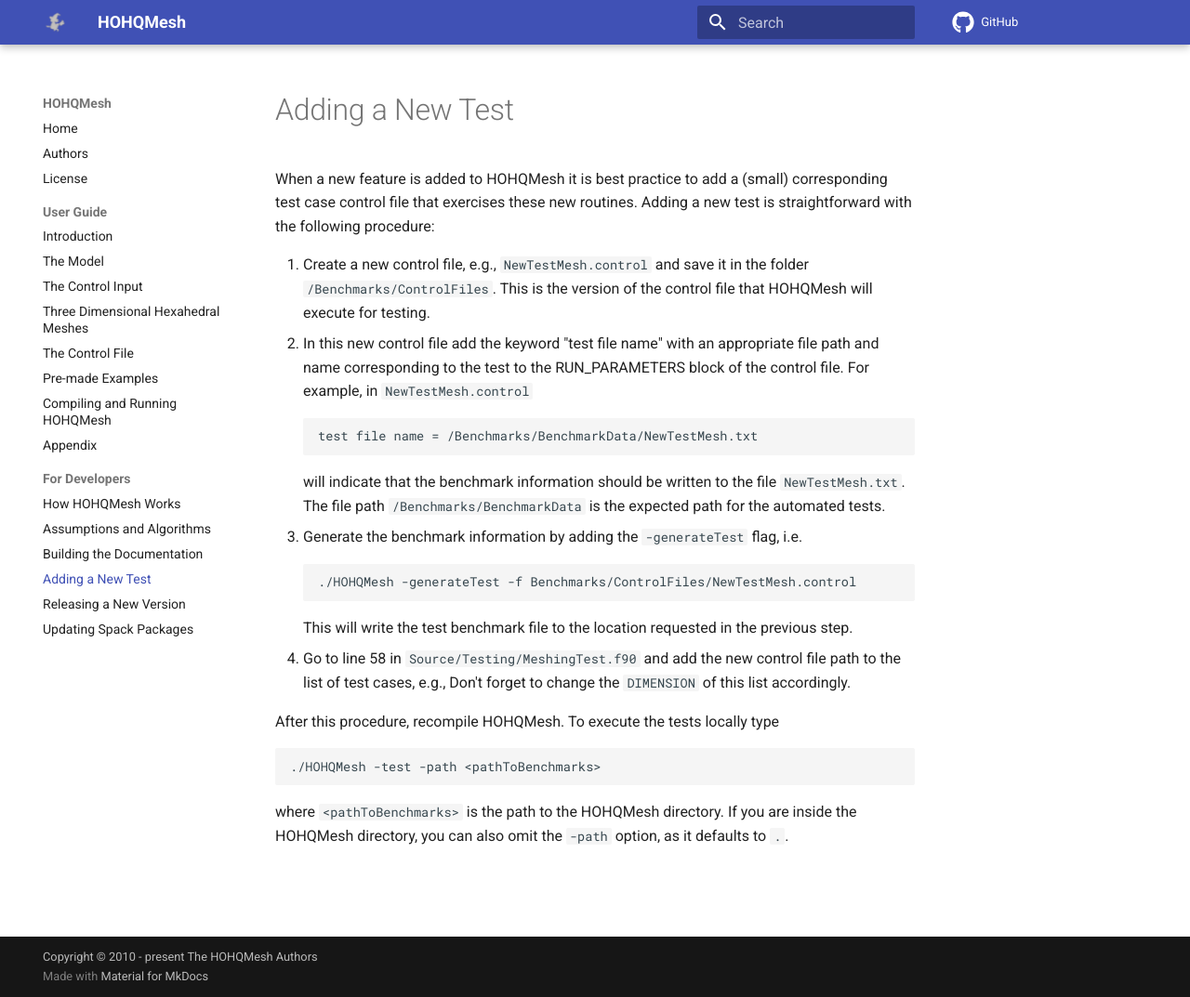
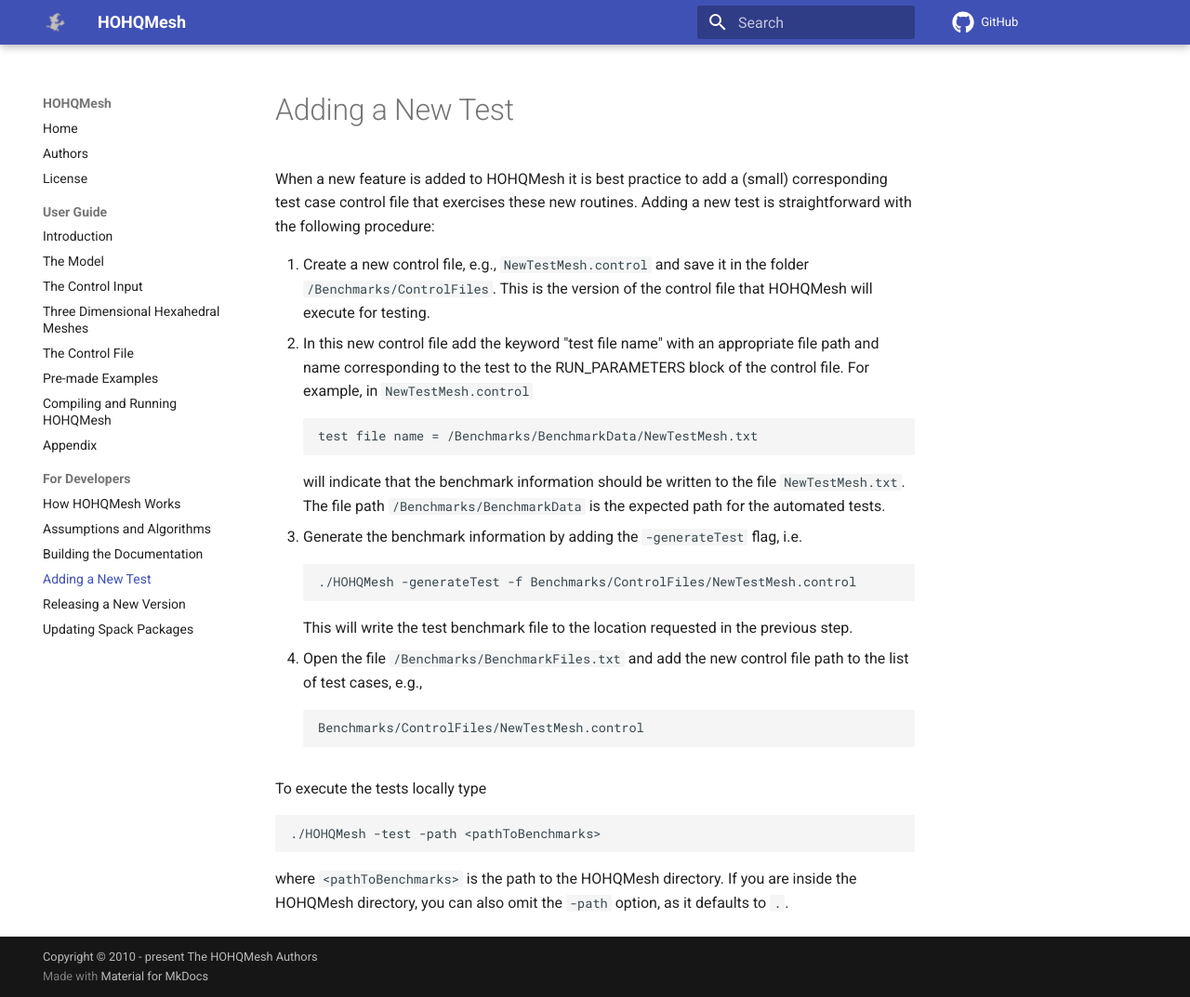
Before and after one commit to trixi-framework/HOHQMesh, an MkDocs documentation site: the page built from Documentation/docs/adding-a-new-test.md, in a window 1280 px wide and 1073 px high. Shown: the whole window at 93% size. Built offline with MkDocs 1.6.1 and Material for MkDocs 9.7.7, drawn with Linux system fonts in a browser that asks for light colours; comment, search, counter and statistics services are not loaded.

Commit message:
Update MeshingTests.f90 (#34)
* Update MeshingTests.f90

Take the test file names from a file. Reads through the file to count the number of tests, allocates, then reads again.

* Create BenchmarkFiles.txt

Add the forgotten file with the list of test control files.

* fix case in Benchmark linux test should pass now

* update the docs about adding a new test

Co-authored-by: Andrew Winters <andrew.ross.winters@liu.se>

````diff
--- a/Documentation/docs/adding-a-new-test.md
+++ b/Documentation/docs/adding-a-new-test.md
@@ -16,10 +16,12 @@ procedure:
    ./HOHQMesh -generateTest -f Benchmarks/ControlFiles/NewTestMesh.control
    ```
    This will write the test benchmark file to the location requested in the previous step.
-4. Go to line 58 in `Source/Testing/MeshingTest.f90` and add the new control file path to the list of test cases, e.g.,
-   Don't forget to change the `DIMENSION` of this list accordingly.
+4. Open the file `/Benchmarks/BenchmarkFiles.txt` and add the new control file path to the list of test cases, e.g.,
+   ```
+   Benchmarks/ControlFiles/NewTestMesh.control
+   ```
 
-After this procedure, recompile HOHQMesh. To execute the tests locally type
+To execute the tests locally type
 ```
 ./HOHQMesh -test -path <pathToBenchmarks>
 ```
````
Also changed, not shown: 2 other files.
